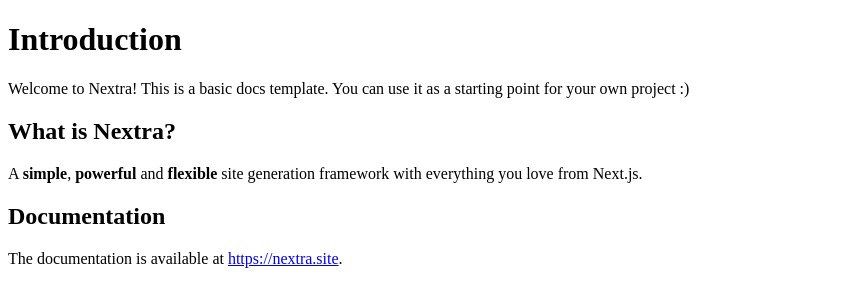
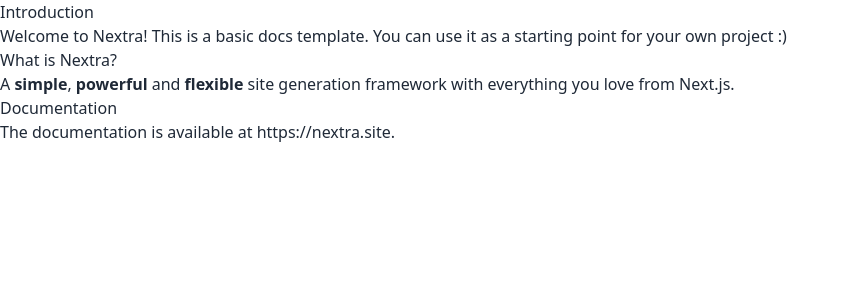
Before and after one commit to AndersSpringborg/learn.roundnet, a Next.js app: page / in a window 1280 px wide. Shown: the top 306 px of the page, without its empty margins (0-850 px from the left). Built offline with nearby package versions, Linux system fonts and the light colour scheme.

Commit message:
tailwind

```diff
--- /dev/null
+++ b/pages/_app.tsx
@@ -0,0 +1,5 @@
+import "../styles.css";
+
+export default function MyApp({ Component, pageProps }) {
+  return <Component {...pageProps} />;
+}
--- /dev/null
+++ b/postcss.config.js
@@ -0,0 +1,6 @@
+module.exports = {
+  plugins: {
+    tailwindcss: {},
+    autoprefixer: {},
+  },
+}
--- /dev/null
+++ b/styles.css
@@ -0,0 +1,3 @@
+@tailwind base;
+@tailwind components;
+@tailwind utilities;
--- /dev/null
+++ b/tailwind.config.js
@@ -0,0 +1,15 @@
+/** @type {import('tailwindcss').Config} */
+module.exports = {
+  content: [
+    "./app/**/*.{js,ts,jsx,tsx}",
+    "./pages/**/*.{js,ts,jsx,tsx}",
+    "./components/**/*.{js,ts,jsx,tsx}",
+
+    // Or if using `src` directory:
+    //"./src/**/*.{js,ts,jsx,tsx}",
+  ],
+  theme: {
+    extend: {},
+  },
+  plugins: [require('daisyui')],
+}
```
Also changed, not shown: package.json (+6 -1 lines), 2 other files (tests, documents, lock files or other folders).
